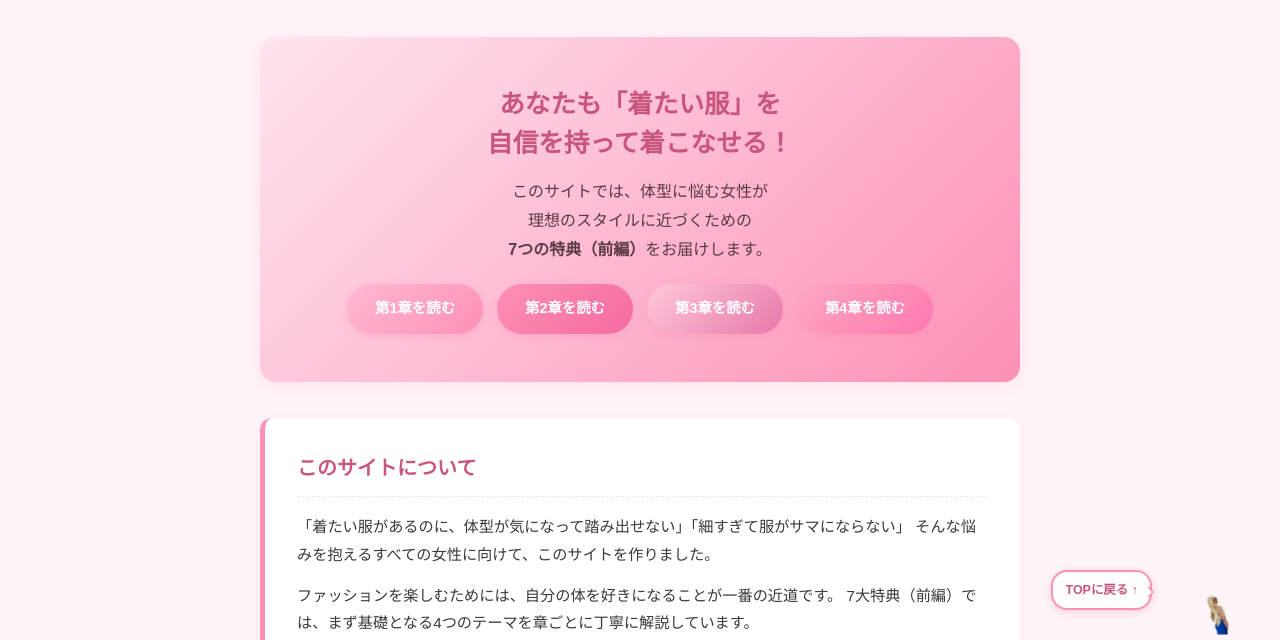
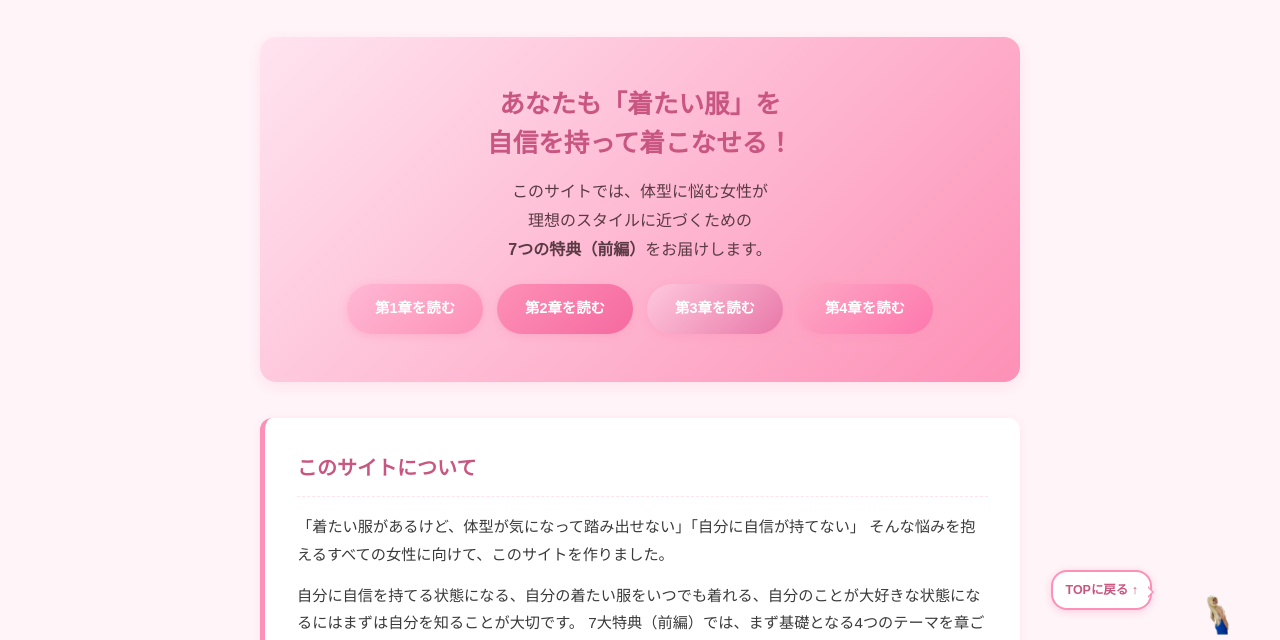
Before and after one commit to barbiechan7/7tokuten, a plain HTML site: page index.html in a window 1280 px wide. Shown: the part 160-800 px from the top of the page. Drawn offline with Linux system fonts and the light colour scheme.

Commit message:
ホームの「このサイトについて」文言を更新する。
読者の悩みとサイトの目的を、自信と自己理解のメッセージに合わせて書き換えた。

Co-authored-by: Cursor <cursoragent@cursor.com>

```diff
--- a/index.html
+++ b/index.html
@@ -42,11 +42,11 @@
   <div class="card">
     <h2>このサイトについて</h2>
     <p>
-      「着たい服があるのに、体型が気になって踏み出せない」「細すぎて服がサマにならない」
+      「着たい服があるけど、体型が気になって踏み出せない」「自分に自信が持てない」
       そんな悩みを抱えるすべての女性に向けて、このサイトを作りました。
     </p>
     <p>
-      ファッションを楽しむためには、自分の体を好きになることが一番の近道です。
+      自分に自信を持てる状態になる、自分の着たい服をいつでも着れる、自分のことが大好きな状態になるにはまずは自分を知ることが大切です。
       7大特典（前編）では、まず基礎となる4つのテーマを章ごとに丁寧に解説しています。
     </p>
     <div class="important-box">
```
